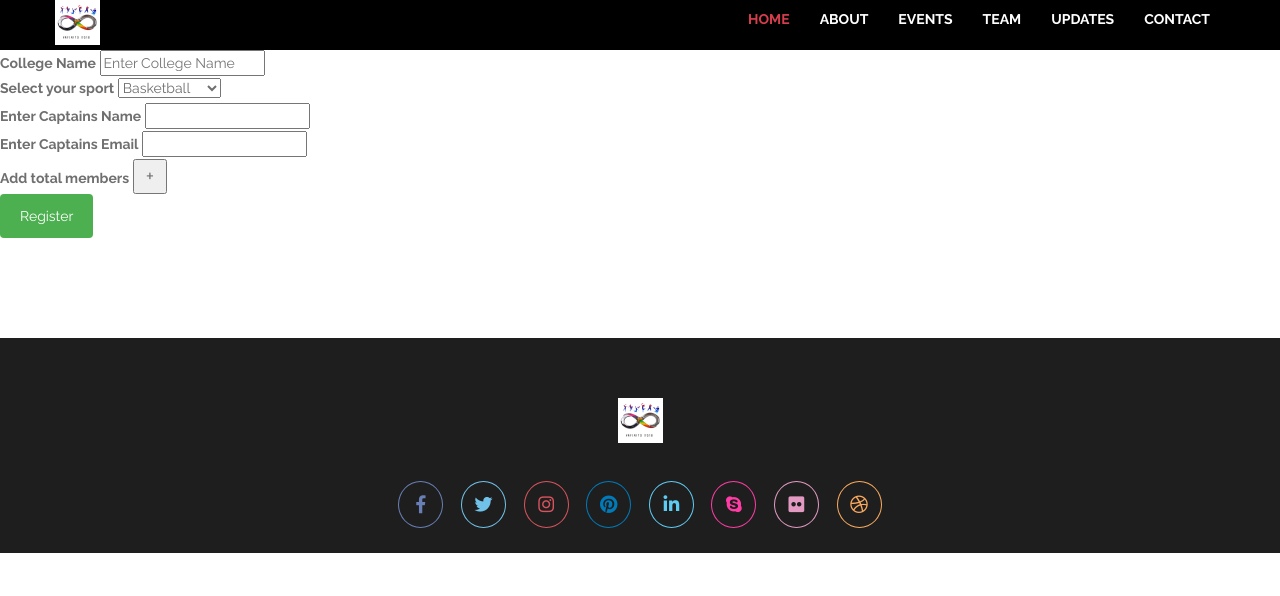
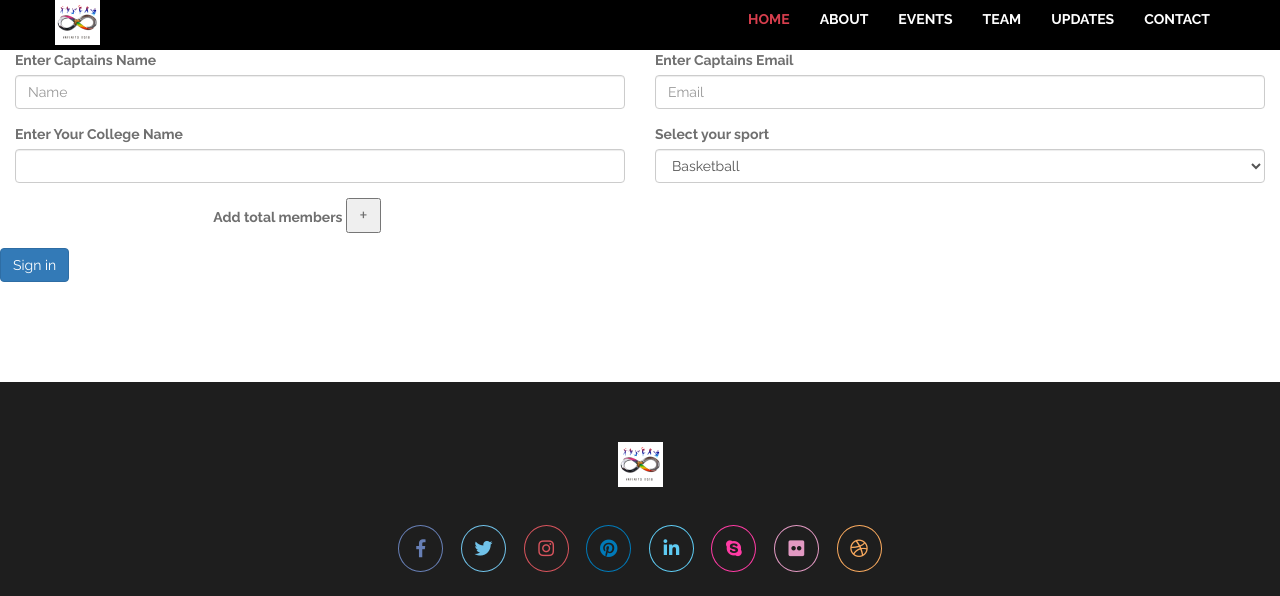
Before and after one commit to Infinito-IIT-Patna/Infinito2020, a PHP site: page /registration.php in a window 1280 px wide. Shown: the top 596 px of the page. Run offline with PHP 8.4, Linux system fonts and the light colour scheme; some libraries are stand-ins or nearby versions.

Commit message:
Form styling

```diff
--- a/js/registration.js
+++ b/js/registration.js
@@ -3,6 +3,6 @@ var boxName = 0;
 function addInput()
 {
      var boxName="team"+countBox;
-document.getElementById('members').innerHTML+='<label for="teamMember">Team Member</label><br/><input name="' + boxName +'" type="text"   /><br/>';
+     document.getElementById('members').innerHTML+='<label for="teamMember">Team Member'+countBox+'</label><br/><input name="' + boxName +'" type="text" class="form-control" /><br/>';
      countBox += 1;
 }
--- a/registration.php
+++ b/registration.php
@@ -101,12 +101,12 @@ require('./templates/header.php');
 
   <h1><?php echo $status['registerParticipant'] ?></h1>
   <div id="register">
-    <form action="" method="post">
+    <!-- <form action="" method="post">
       <label for="College"> College Name</label>
       <input type="text" placeholder="Enter College Name" name="collegeName">
       <br>
       <label for="Sports">Select your sport</label>
-      <select name="sports">
+      <select name="sports" class="form-control">
         <option value="basketball">Basketball</option>
         <option value="football">Football</option>
         <option value="tabletennis">Table Tennis</option>
@@ -125,7 +125,49 @@ require('./templates/header.php');
 
       </div>
       <input type="submit" value="Register" name="teamReg">
-    </form>
+    </form> -->
+
+    <form>
+  <div class="form-row">
+    <div class="form-group col-md-6">
+      <label for="captainName">Enter Captains Name</label>
+      <input type="text" class="form-control" name="captainName" placeholder="Name">
+    </div>
+    <div class="form-group col-md-6">
+      <label for="emailId">Enter Captains Email</label>
+      <input type="email" class="form-control" name="captainsEmail" placeholder="Email">
+    </div>
+  </div>
+
+  <div class="form-row">
+    <div class="form-group col-md-6">
+      <label for="College">Enter Your College Name</label>
+      <input type="text" class="form-control" name="collegeName">
+    </div>
+    <div class="form-group col-md-6">
+      <label for="Sports">Select your sport</label>
+      <select name="sports" class="form-control">
+        <option value="basketball">Basketball</option>
+        <option value="football">Football</option>
+        <option value="tabletennis">Table Tennis</option>
+        <option value="volleyball">Volleyball</option>
+        <option value="cricket">Cricket</option>
+      </select>
+    </div>
+    <div class="form-group col-md-2">
+    </div>
+  </div>
+  <div class="form-group">
+    <div class="form-check">
+    <label for="addMoreMembers">Add total members</label>
+    <input type="button" onclick="addInput()" value=" + " style="font-size:20px">
+      <div id="members">
+
+      </div>
+    </div>
+  </div>
+  <button type="submit" class="btn btn-primary">Sign in</button>
+</form>
   </div>
 
 
```
